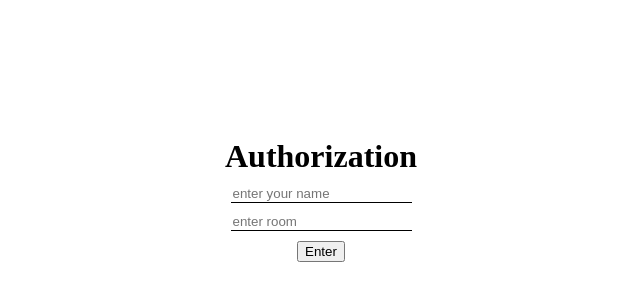
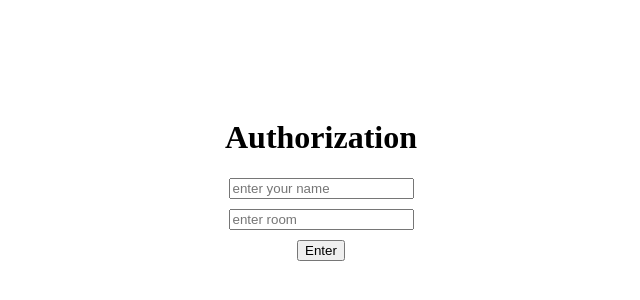
Before and after one commit to danmory/chat, a Vue app in the folder frontend/: page / in a window 1280 px wide. Shown: the part 222-522 px from the top of the page, without its empty margins (319-959 px from the left). Built offline with nearby package versions, Linux system fonts and the light colour scheme.

Commit message:
styles added

```diff
--- a/frontend/src/App.vue
+++ b/frontend/src/App.vue
@@ -32,9 +32,11 @@
   }
 </script>
 
-<style lang="sass" scoped>
+<style lang="sass">
   .container
     height: 100vh
     width: 500px
     margin: 0 auto
+  h1
+    text-align: center
 </style>
--- a/frontend/src/components/AuthorizationForm.vue
+++ b/frontend/src/components/AuthorizationForm.vue
@@ -1,10 +1,12 @@
 <template>
+  <div class="authorization">
     <h1>Authorization</h1>
     <form class="authorization-form">
-    <input name="name" id="name" type="text" v-model="name" placeholder="enter your name">
-    <input name="room" id="room" type="text" v-model="room" placeholder="enter room">
+      <input name="name" type="text" v-model="name" placeholder="enter your name">
+      <input name="room" type="text" v-model="room" placeholder="enter room">
       <button type="button" @click="enterRoom">Enter</button>
     </form>
+  </div>
 </template>
 
 <script>
@@ -39,27 +41,17 @@
 </script>
 
 <style lang="sass" scoped>
-  h1
-    width: 50%
-    margin: 0 auto
-    text-align: center
+  .authorization
     position: relative
-    top: 45%
-
-  .authorization-form
-    position: relative
-    top: 45%
+    top: 40%
     display: flex
     flex-direction: column
-    justify-content: space-between
+    justify-content: center
+    .authorization-form
+      display: flex
+      flex-direction: column
+      justify-content: center
       align-items: center
-    input, button
-      margin-top: 10px
       input
-      border: none
-      outline: none
-      border-bottom: 1px solid black
-      transition: border-bottom-color ease-out
-    input:focus
-      border-bottom-color: blue
+        margin-bottom: 10px
 </style>
--- a/frontend/src/components/Chat.vue
+++ b/frontend/src/components/Chat.vue
@@ -1,7 +1,9 @@
 <template>
-  <h1>Chat</h1>
-  <ChatMessages :socket="socket"></ChatMessages>
-  <ChatInput :socket="socket" :name="name" :room="room"></ChatInput>
+  <div class="chat">
+    <h1>Chat</h1>
+    <ChatMessages :socket="socket"></ChatMessages>
+    <ChatInput :socket="socket" :name="name" :room="room"></ChatInput>
+  </div>
 </template>
 
 <script>
@@ -41,7 +43,11 @@
   }
 </script>
 
-<style lang="sass">
-  h1
-    margin-top: 0
+<style lang="sass" scoped>
+  .chat
+    height: 100vh
+    display: grid
+    grid-template-rows: 50px 1fr 20px
+    h1
+      margin: 0
 </style>
--- a/frontend/src/components/ChatInput.vue
+++ b/frontend/src/components/ChatInput.vue
@@ -24,6 +24,6 @@
 
 <style lang="sass" scoped>
   .chat-input
-    position: fixed
-    bottom: 10px
+    display: flex
+    justify-content: center
 </style>
--- a/frontend/src/components/ChatMessages.vue
+++ b/frontend/src/components/ChatMessages.vue
@@ -25,12 +25,9 @@
 
 <style lang="sass" scoped>
   .chat-messages
-    margin-top: 60px
-    .message
-      border: 1px solid blue
-      border-radius: 50%
-      padding: 3px
-      text-align: center
-      width: 400px
-      overflow: hidden
+    display: flex
+    flex-direction: column
+    justify-content: start
+    overflow-y: scroll
+    height: 100%
 </style>
```
Lines whose indentation alone changed are shown as unchanged.
